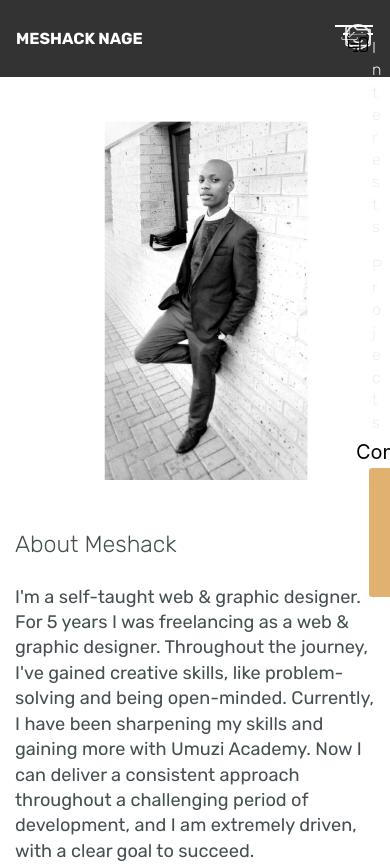
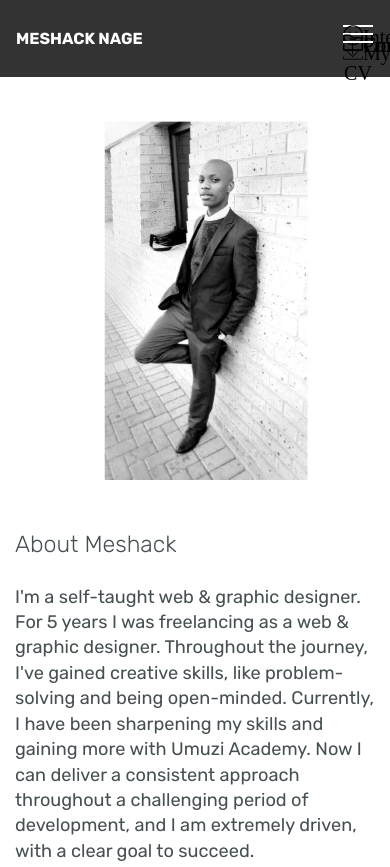
Before and after one commit to MeshackNage/MeshackNage.github.io, a plain HTML site: page index.html in a window 390 px wide. Shown: the top 867 px of the page. Drawn offline with Linux system fonts and the light colour scheme; files whose address does not match are found by name.

Commit message:
Update index.html

```diff
--- a/index.html
+++ b/index.html
@@ -25,13 +25,12 @@
     <nav class="navbar navbar-expand beta-menu navbar-dropdown align-items-center navbar-fixed-top navbar-toggleable-sm">
 
         <button class="navbar-toggler navbar-toggler-right" type="button" data-toggle="collapse" data-target="#navbarSupportedContent" aria-controls="navbarSupportedContent" aria-expanded="false" aria-label="Toggle navigation">
-            <div class="hamburger">
-               <a class="nav-link link text-primary display-4" href="page2.html"><span class="mbrib-smile-face mbr-iconfont mbr-iconfont-btn"></span>Interests</a>
-               <a class="nav-link link text-primary display-4" href="page3.html"><span class="mbrib-folder mbr-iconfont mbr-iconfont-btn"></span>Projects</a
-               <a class="nav-link link text-primary display-4" href="page1.html"><span class="mbrib-responsive mbr-iconfont mbr-iconfont-btn"></span>Contacts</a>
-               <div class="navbar-buttons mbr-section-btn"><a class="btn btn-sm btn-danger display-4" href="assets/images/meshackcv.pdf" download>
-                    <span class="mbri-save mbr-iconfont mbr-iconfont-btn "></span>My CV!
-                </a></div>
+           <div class="hamburger">
+                <span class="mbrib-smile-face mbr-iconfont mbr-iconfont-btn">Interests</span>
+                <span class="mbrib-folder mbr-iconfont mbr-iconfont-btn">Projects</span>
+                <span class="mbrib-folder mbr-iconfont mbr-iconfont-btn">Contacts</span>
+                <span class="mbri-save mbr-iconfont mbr-iconfont-btn ">My CV</span>
+
             </div>
         </button>
         <div class="menu-logo">
```
